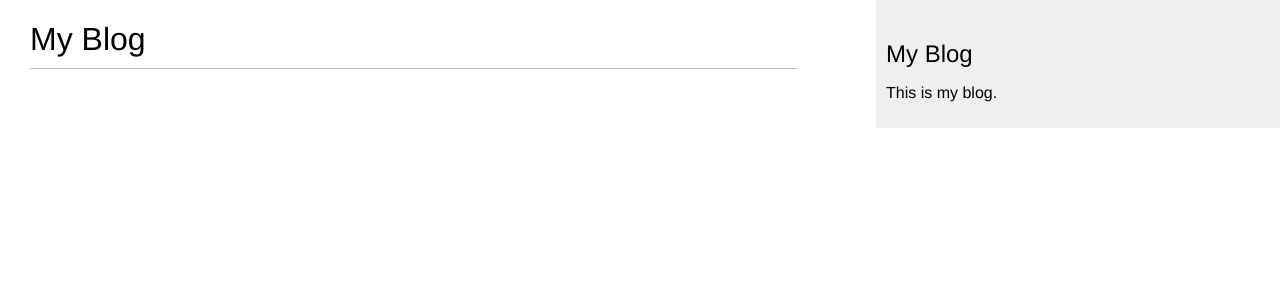
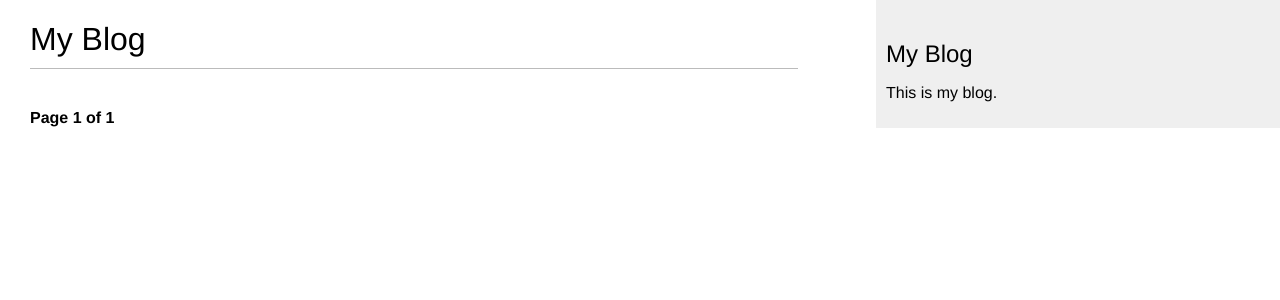
Before and after one commit to CodeAmend/Django-By-Example, a Django app: page /blog/ in a window 1280 px wide. Shown: the top 300 px of the page. Run offline with Django 3.2, Linux system fonts and the light colour scheme; data that the repository does not hold is empty.

Commit message:
added pagenation

```diff
--- a/blog/templates/blog/post/list.html
+++ b/blog/templates/blog/post/list.html
@@ -14,5 +14,5 @@
         </p>
         {{ post.body|truncatewords:30|linebreaks }}
     {% endfor %}
-{#    {% include "pagination.html" with page=posts %}#}
+    {% include "blog/pagination.html" with page=posts %}
 {% endblock %}
--- a/blog/views.py
+++ b/blog/views.py
@@ -3,26 +3,21 @@ from django.shortcuts import render, get_object_or_404
 from .models import Post
 
 
-# def post_list(request):
-#     object_list = Post.published.all()
-#     paginator = Paginator(object_list, 3)
-#     page = request.GET['page']
-#     try:
-#         posts = paginator.page(page)
-#     except PageNotAnInteger:
-#         posts = paginator.page(1)
-#     except EmptyPage:
-#         post = paginator.page(paginator.num_pages)
-#
-#     return render(request,
-#                   'blog/post/list.html',
-#                   {'page': page,
-#                    'posts': posts})
 def post_list(request):
-    posts = Post.published.all()
+    object_list = Post.published.all()
+    paginator = Paginator(object_list, 3)
+    page = request.GET.get('page')
+    try:
+        posts = paginator.page(page)
+    except PageNotAnInteger:
+        posts = paginator.page(1)
+    except EmptyPage:
+        posts = paginator.page(paginator.num_pages)
+
     return render(request,
                   'blog/post/list.html',
-                  {'posts': posts})
+                  {'page': page,
+                   'posts': posts})
 
 
 def post_detail(request, year, month, day, post):
```
